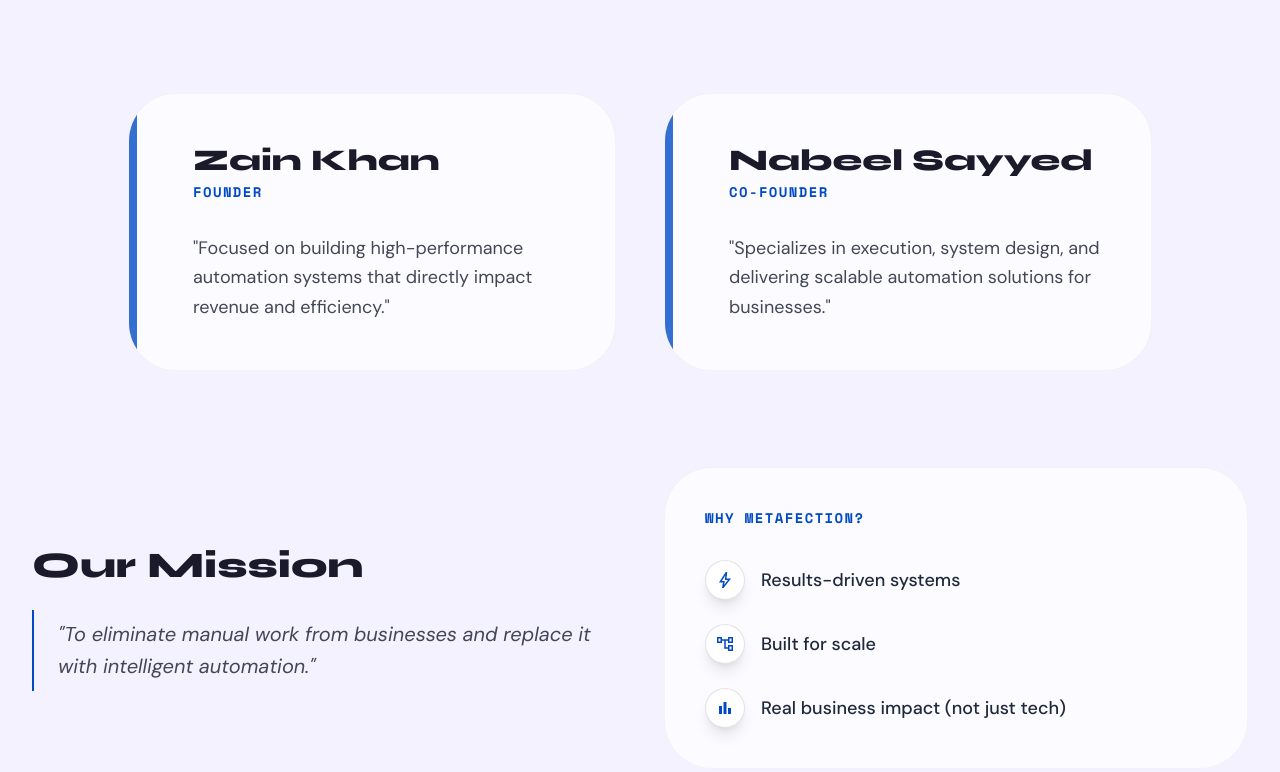
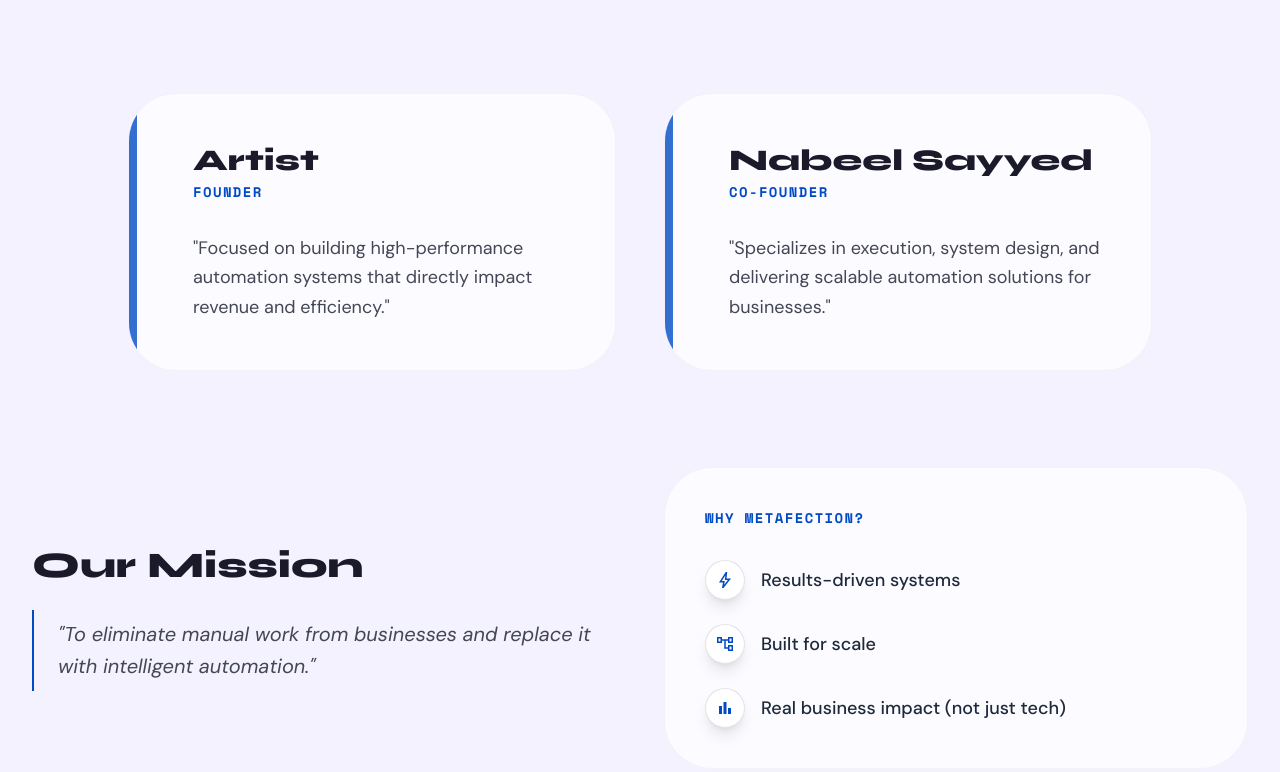
Before and after one commit to zenith-shady/Metafection, a plain HTML site: page index.html in a window 1280 px wide. Shown: the part 9319-10091 px from the top of the page. Drawn offline with nearby package versions, Linux system fonts and the light colour scheme.

Commit message:
Update index.html

```diff
--- a/index.html
+++ b/index.html
@@ -943,13 +943,13 @@
             </div>
 
             <div class="grid grid-cols-1 md:grid-cols-2 gap-12 max-w-5xl mx-auto items-stretch">
-                <!-- Zain Khan -->
+                <!--  Khan -->
                 <div class="reveal-up delay-300 h-full">
                     <div
                         class="liquid-glass p-12 rounded-xl flex flex-col gap-6 hover-lift h-full hover:border-primary/30 transition-colors group relative overflow-hidden">
                         <div class="absolute top-0 left-0 w-2 h-full bg-primary/80"></div>
                         <div>
-                            <h3 class="syne-font text-3xl font-bold mb-1 pl-4">Zain Khan</h3>
+                            <h3 class="syne-font text-3xl font-bold mb-1 pl-4">Artist</h3>
                             <p class="space-mono text-primary text-sm font-bold tracking-widest uppercase mb-8 pl-4">
                                 Founder</p>
                             <p class="text-on-surface-variant text-lg leading-relaxed font-light pl-4">"Focused on
```
